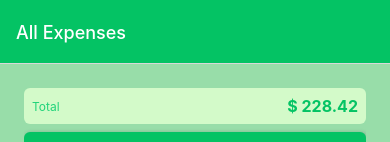
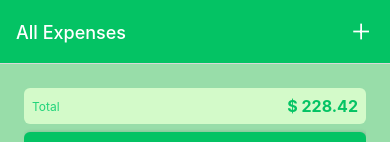
Before and after one commit to vikrantaroraa/react-native-expense-tracker, a React Native app: screen /AllExpenses in a window 390 px wide. Shown: the top 142 px of the page. Built offline with nearby package versions, Linux system fonts and the light colour scheme.

Commit message:
feat: added navigation to ManageExpense screen component

```diff
--- a/App.js
+++ b/App.js
@@ -7,6 +7,7 @@
 import AllExpenses from "./screens/AllExpenses";
 import { GlobalStyles } from "./constants/styles";
 import { Ionicons } from "@expo/vector-icons";
+import IconButton from "./components/UI/IconButton";
 
 const Stack = createNativeStackNavigator();
 const BottomTabs = createBottomTabNavigator();
@@ -14,7 +15,7 @@
 const ExpensesOverview = () => {
   return (
     <BottomTabs.Navigator
-      screenOptions={{
+      screenOptions={({ navigation }) => ({
         headerStyle: {
           backgroundColor: GlobalStyles.colors.primary500,
         },
@@ -24,7 +25,17 @@
         },
         tabBarActiveTintColor: "white",
         tabBarActiveTintColor: "white",
-      }}
+        headerRight: ({ tintColor }) => (
+          <IconButton
+            name="add"
+            size={28}
+            color={tintColor}
+            onPress={() => {
+              navigation.navigate("ManageExpense");
+            }}
+          />
+        ),
+      })}
     >
       <BottomTabs.Screen
         name="RecentExpenses"
--- a/components/ExpensesOutput/ExpenseItem.js
+++ b/components/ExpensesOutput/ExpenseItem.js
@@ -2,10 +2,20 @@
 import { Pressable, StyleSheet, Text, View } from "react-native";
 import { GlobalStyles } from "../../constants/styles";
 import getFormattedDate from "../../utils/date";
+import { useNavigation } from "@react-navigation/native";
 
 function ExpenseItem({ description, date, amount }) {
+  const navigation = useNavigation();
+
+  const expenseItemPressHandler = () => {
+    navigation.navigate("ManageExpense");
+  };
+
   return (
-    <Pressable>
+    <Pressable
+      onPress={expenseItemPressHandler}
+      style={({ pressed }) => pressed && styles.pressed}
+    >
       <View style={styles.expenseItem}>
         <View>
           <Text style={[styles.textBase, styles.description]}>
@@ -58,4 +68,7 @@
     color: GlobalStyles.colors.primary500,
     fontWeight: "bold",
   },
+  pressed: {
+    opacity: 0.75,
+  },
 });
--- /dev/null
+++ b/components/UI/IconButton.js
@@ -0,0 +1,31 @@
+import React from "react";
+import { Pressable, StyleSheet, View } from "react-native";
+import { Ionicons } from "@expo/vector-icons";
+
+function IconButton({ name, size, color, onPress }) {
+  return (
+    <Pressable
+      onPress={onPress}
+      style={({ pressed }) => pressed && styles.pressed}
+    >
+      <View style={styles.buttonContainer}>
+        <Ionicons name={name} size={size} color={color} />
+      </View>
+    </Pressable>
+  );
+}
+
+export default IconButton;
+
+const styles = StyleSheet.create({
+  // Note:- If the icon looks a bit cut off from the bottom or top in ios device, keeping the marginHorizontal
+  // same, reduce thw margin vertical a little bit according to the need
+  buttonContainer: {
+    borderRadius: 24,
+    padding: 6,
+    margin: 8,
+  },
+  pressed: {
+    opacity: 0.75,
+  },
+});
```
